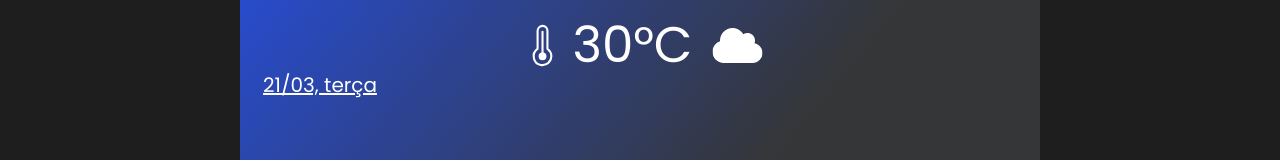
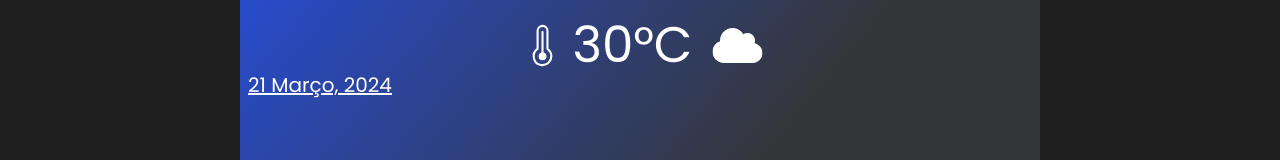
Before and after one commit to JoaoHero/WeatherMe, a React (Create React App) app: page / in a window 1280 px wide. Shown: the part 560-720 px from the top of the page. Built offline with nearby package versions, Linux system fonts and the light colour scheme; the HTML template or start-up script is replaced by a standard one; a web font is replaced by a local one.

Commit message:
Feat: criado a funcao de buscar data

```diff
--- a/src/App.js
+++ b/src/App.js
@@ -2,16 +2,19 @@ import Header from "./components/Header"
 import Container from "./components/Container"
 import Main from "./components/Main"
 import getTime from "./utils/getTime"
+import getData from "./utils/getData"
 import { useState, useEffect } from "react"
 
 function App() {
 
   // Defina o estado inicial como um objeto vazio
   const [time, setTime] = useState({ hours: 0, minutes: 0, seconds: 0 });
+  const [date, setData] = useState({ day: 0, month: 0, year: 0 });
 
   // Use useEffect para chamar getTime() quando o componente for montado
   useEffect(() => {
-    const currentTime = getTime();
+
+    setData(getData())
 
     const intervalId = setInterval(() => {
       setTime(getTime());
@@ -19,13 +22,12 @@ function App() {
 
     // Limpe o intervalo quando o componente for desmontado
     return () => clearInterval(intervalId);
-
   }, []);
 
   return (
     <Container>
       <Header hour={time.hours} minutes={time.minutes} seconds={time.seconds} />
-      <Main cityName="Itapecerica da serra" temperature="30" data="21/03, terça" humidity="99" visiblity="2" airPressure="22" wind="1"/>
+      <Main cityName="Itapecerica da serra" temperature="30" data={`${date.day} ${date.month}, ${date.year}`} humidity="99" visiblity="2" airPressure="22" wind="1"/>
     </Container>
   );
 }
--- /dev/null
+++ b/src/utils/getData.js
@@ -0,0 +1,28 @@
+function getData() {
+    const currentData = new Date()
+
+    const monthsArray = [
+        "Janeiro", "Fevereiro", "Março", "Abril", "Maio", "Junho",
+        "Julho", "Agosto", "Setembro", "Outubro", "Novembro", "Dezembro"
+      ];
+
+    const monthNumber = currentData.getMonth()
+
+    let date = {
+        day: currentData.getDate(),
+        month: monthsArray[monthNumber],
+        year: currentData.getFullYear()
+    }
+
+    if(date.day < 10) {
+        date.day = `0${date.day}`
+    }
+
+    if(date.month < 10) {
+        date.month = `0${date.month}`
+    }
+
+    return date
+}
+
+export default getData
```
